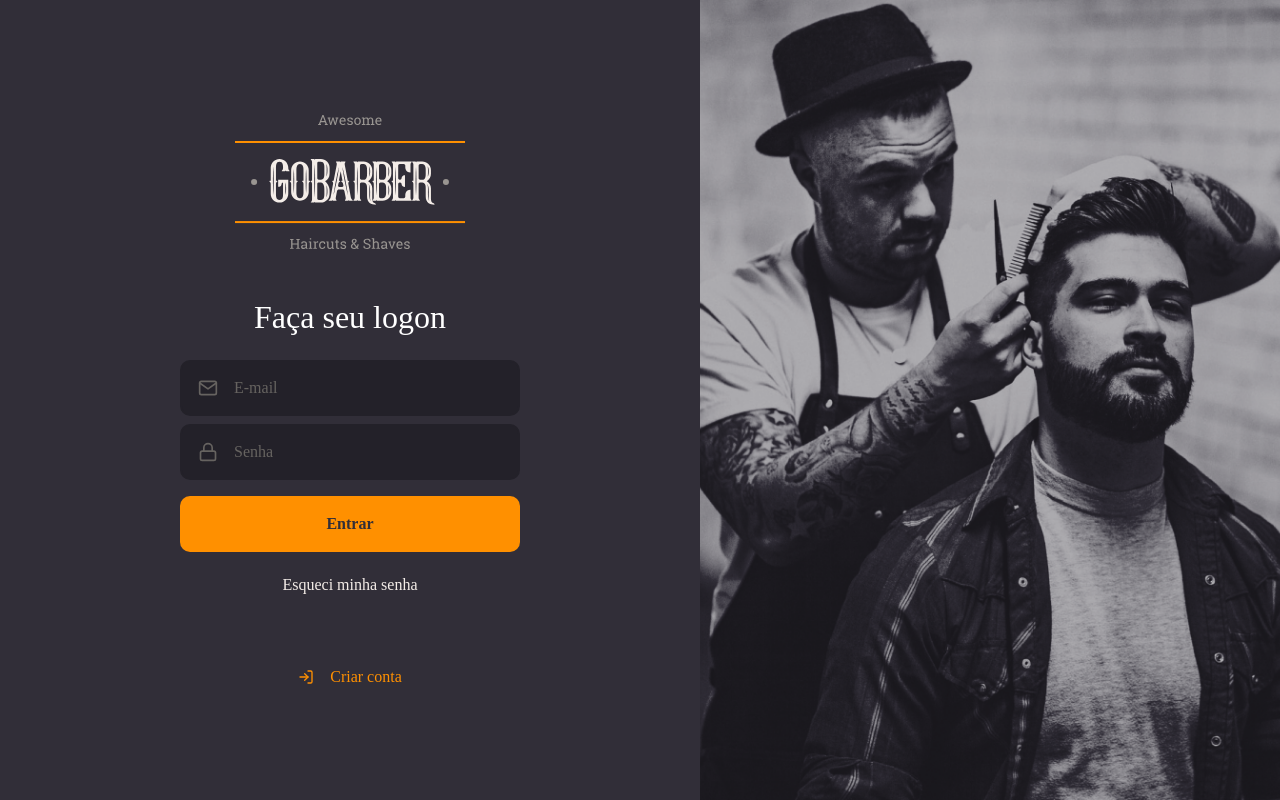
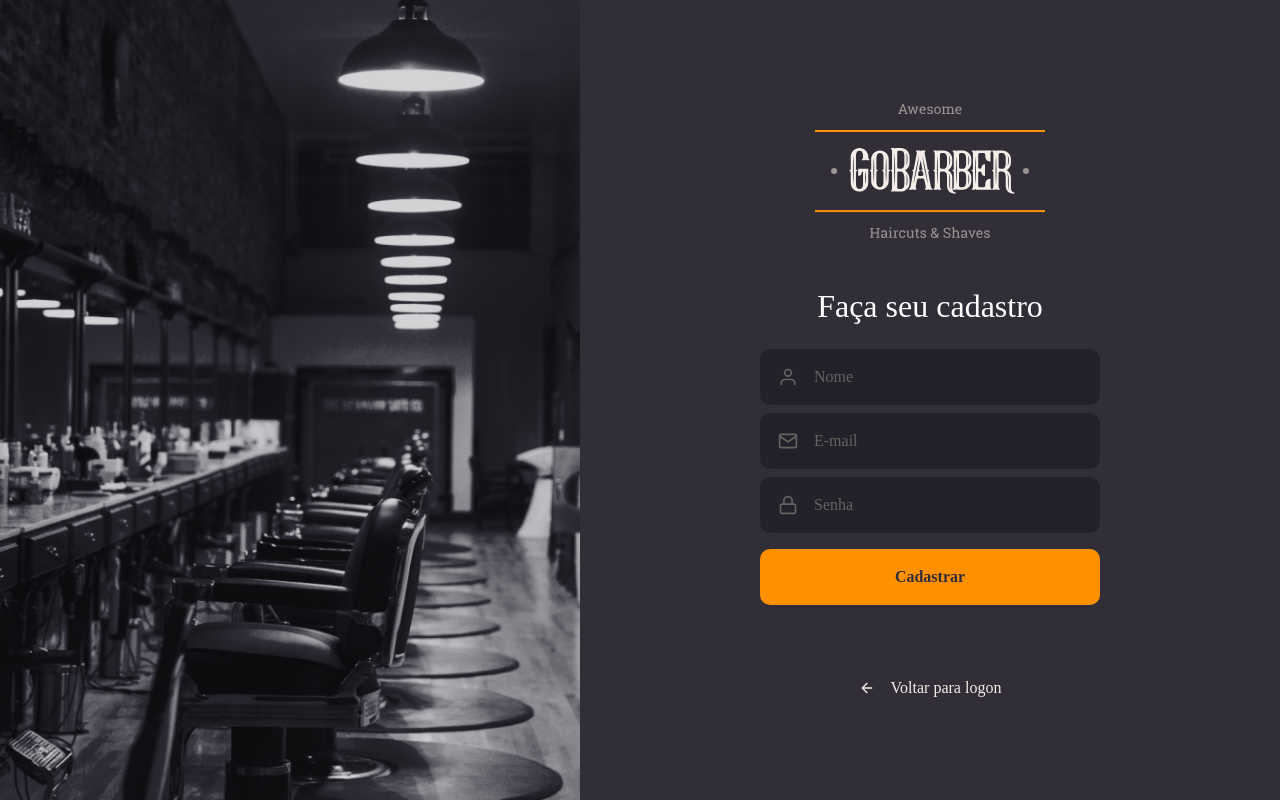
Before and after one commit to LuisRuda/gobarber_web, a React (Create React App) app: page /signup in a window 1280 px wide. Built offline with nearby package versions, Linux system fonts and the light colour scheme; the HTML template or start-up script is replaced by a standard one.

Commit message:
Página de cadastro

```diff
--- a/src/App.tsx
+++ b/src/App.tsx
@@ -1,11 +1,11 @@
 import React from 'react';
 
-import SignIn from './pages/SignIn';
+import SignUp from './pages/SignUp';
 import GlobalStyle from './styles/global';
 
 const App: React.FC = () => (
   <>
-    <SignIn />
+    <SignUp />
     <GlobalStyle />
   </>
 );
--- /dev/null
+++ b/src/pages/SignUp/index.tsx
@@ -0,0 +1,41 @@
+import React from 'react';
+import { FiArrowLeft, FiUser, FiMail, FiLock } from 'react-icons/fi';
+import { Container, Content, Background } from './styles';
+
+import logoImg from '../../assets/images/logo.svg';
+
+import Input from '../../components/Input';
+import Button from '../../components/Button';
+
+const SignUp: React.FC = () => {
+  return (
+    <Container>
+      <Background />
+
+      <Content>
+        <img src={logoImg} alt="GoBarber" title="GoBarber" />
+
+        <form>
+          <h1>Faça seu cadastro</h1>
+
+          <Input name="name" icon={FiUser} type="text" placeholder="Nome" />
+          <Input name="email" icon={FiMail} type="text" placeholder="E-mail" />
+          <Input
+            name="password"
+            icon={FiLock}
+            type="passsword"
+            placeholder="Senha"
+          />
+          <Button>Cadastrar</Button>
+        </form>
+
+        <a href="login">
+          <FiArrowLeft />
+          Voltar para logon
+        </a>
+      </Content>
+    </Container>
+  );
+};
+
+export default SignUp;
--- /dev/null
+++ b/src/pages/SignUp/styles.ts
@@ -0,0 +1,52 @@
+import styled from 'styled-components';
+import { shade } from 'polished';
+
+import signUpBackground from '../../assets/images/sign-up-background.png';
+
+export const Container = styled.div`
+  height: 100vh;
+  display: flex;
+  align-items: stretch;
+`;
+
+export const Content = styled.div`
+  display: flex;
+  flex-direction: column;
+  align-items: center;
+  place-content: center;
+  width: 100%;
+  max-width: 700px;
+
+  form {
+    margin: 50px 0;
+    width: 340px;
+    text-align: center;
+
+    h1 {
+      margin-bottom: 24px;
+    }
+  }
+
+  > a {
+    color: #f4ede8;
+    display: flex;
+    margin-top: 24px;
+    align-items: center;
+    text-decoration: none;
+    transition: color 0.2s;
+
+    svg {
+      margin-right: 16px;
+    }
+
+    &:hover {
+      color: ${shade(0.2, '#f4ede8')};
+    }
+  }
+`;
+
+export const Background = styled.div`
+  flex: 1;
+  background: url(${signUpBackground}) no-repeat center;
+  background-size: cover;
+`;
```
Also changed, not shown: src/assets/images/sign-up-background.png (added).
